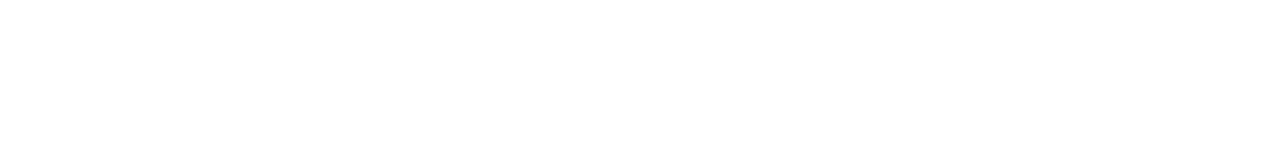
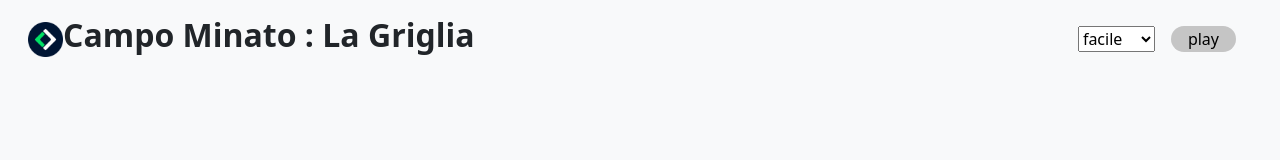
Before and after one commit to michaelb2001/-js-campominato-grid, a plain HTML site: page index.html in a window 1280 px wide. Drawn offline with nearby package versions, Linux system fonts and the light colour scheme.

Commit message:
modifiche header html/css

```diff
--- a/css/style.css
+++ b/css/style.css
@@ -0,0 +1,11 @@
+#logo{
+    width: 35px;
+}
+
+.grigio{
+    background-color: rgb(197, 197, 197);
+    color: black;
+}
+.max-h{
+    height: 100vh!important;
+}
--- a/index.html
+++ b/index.html
@@ -14,7 +14,29 @@
 </head>
 <body>
 
-    <div class="container-fluid ">
+    <div class="container-fluid bg-light max-h">
+        <div class="row justify-content-between align-items-center p-3">
+            <div class="col-8">
+                <div class="d-flex justify-content-start align-items-center">
+                    <img src="img/logo-boolean.png" id="logo" alt="">
+                    <h2><b>Campo Minato : La Griglia</b></h2>
+                </div>
+            </div>
+
+            <div class="col-4">
+                <div class="d-flex justify-content-end align-items-center">
+                    <select name="cars grigio" id="cars">
+                        <option value="facile">facile</option>
+                        <option value="media">media</option>
+                        <option value="difficile">difficile</option>
+                    </select>
+
+                    <button class="btn grigio mx-3 px-3 py-0 rounded-pill" id="play">play</button>
+                </div>
+            </div>
+
+        </div>
+
         <div class="row justify-content-center align-items-center text-center">
             <div id="tabella" class="col-12 col-sm-12 col-md-8 col-lg-8">
 
```
